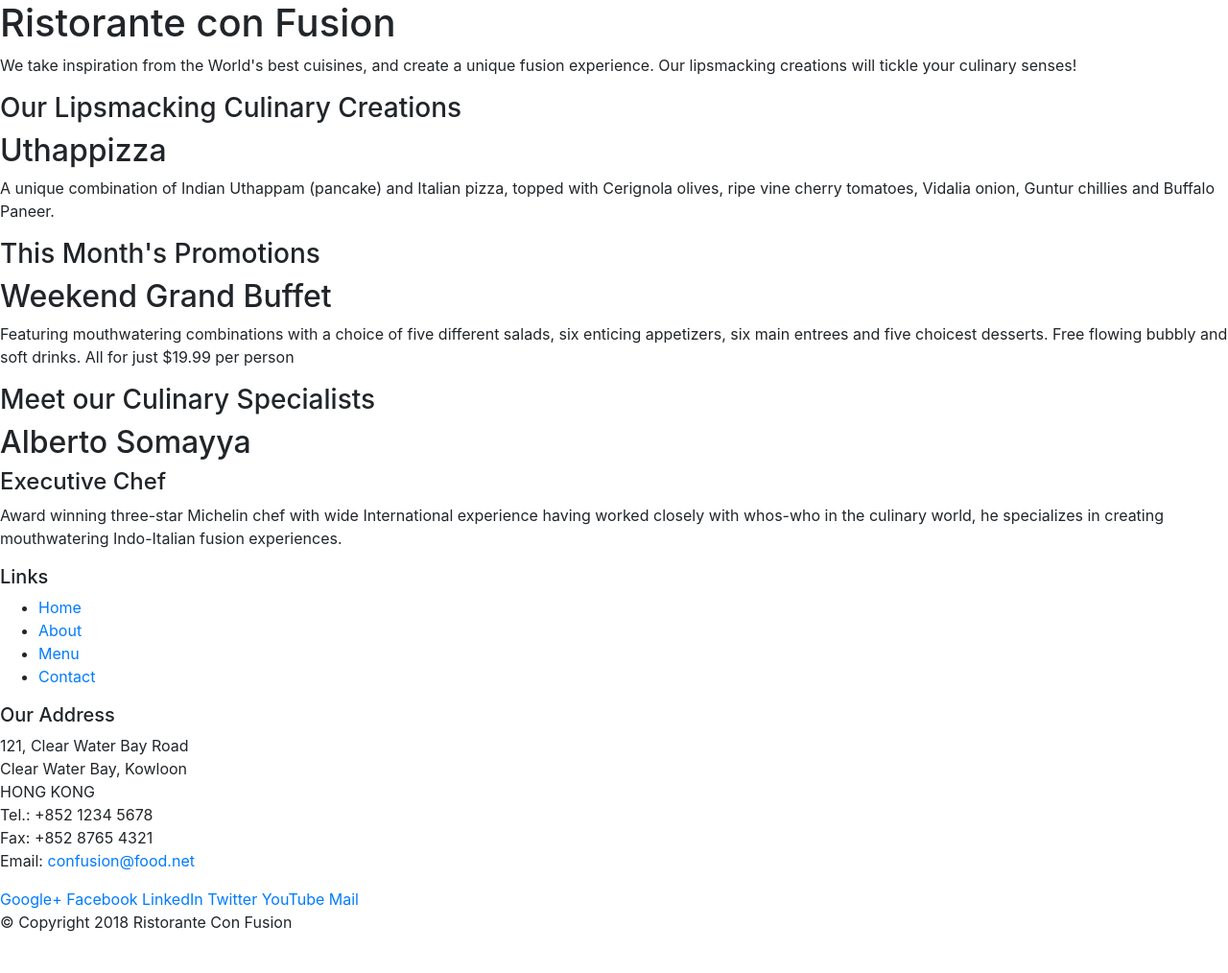
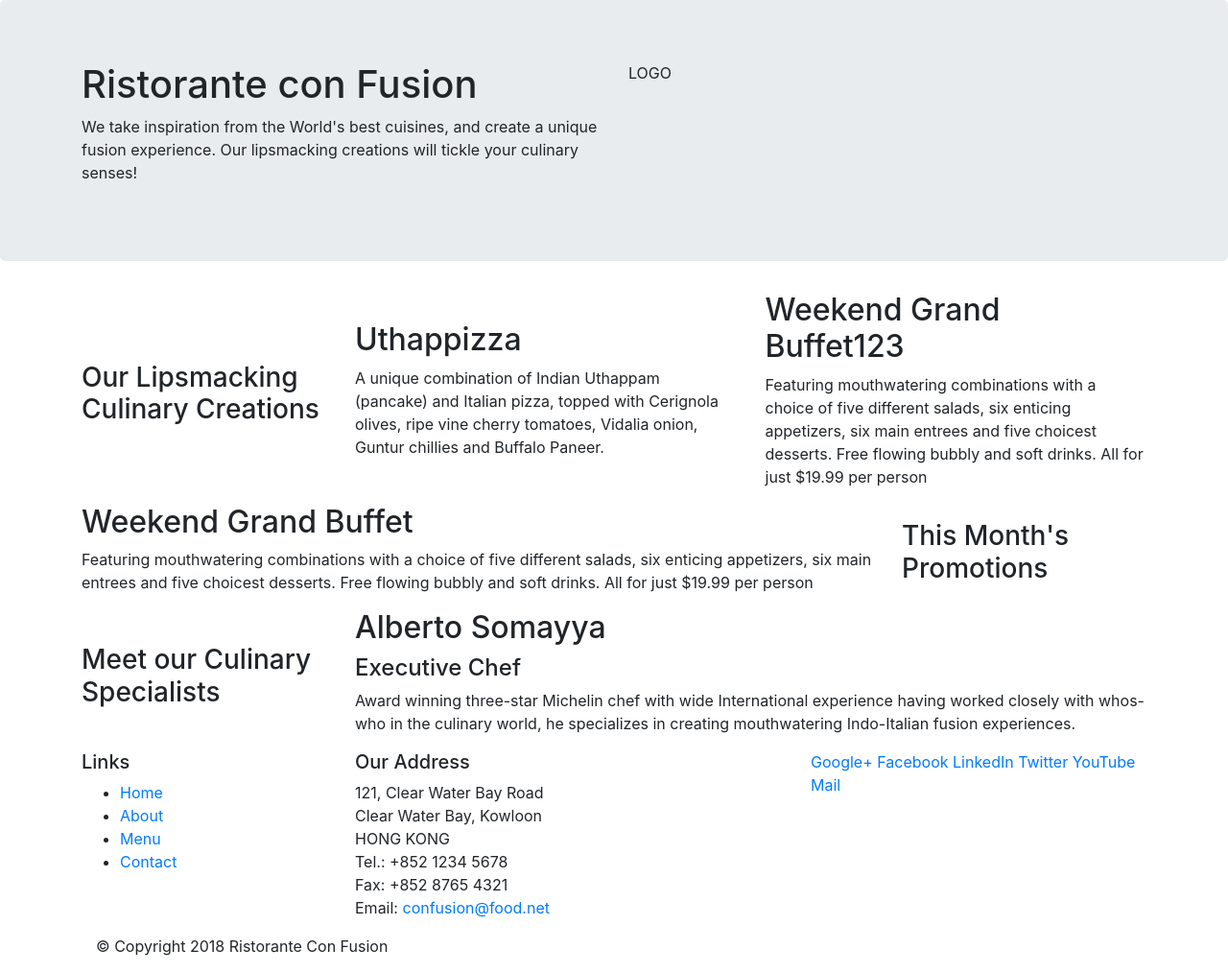
Before and after one commit to kobaf/Bootstrap4Intro, a website: page index.html in a window 1280 px wide. Shown: the whole page at 96% size. Before the commit the page ends 989 px from the top, so only its background shows below. Drawn offline with nearby package versions, Linux system fonts and the light colour scheme.

Commit message:
Applied Bootstrap Utils

```diff
--- a/index.html
+++ b/index.html
@@ -14,46 +14,51 @@
 
 <body>
 
-    <header>
-        <div>
-            <div>
-                <div>
+    <header class="jumbotron">
+        <div class="container">
+            <div class="row">
+                <div class="col-12 col-sm-6">
                     <h1>Ristorante con Fusion</h1>
                     <p>We take inspiration from the World's best cuisines, and create a unique fusion experience. Our lipsmacking creations will tickle your culinary senses!</p>
                 </div>
-                <div>
+                <div class="col-12 col-sm">
+                    <p>LOGO</p>
                 </div>
             </div>
         </div>
     </header>
 
-    <div>
-        <div>
-            <div>
+    <div class="container">
+        <div class="row align-items-center">
+            <div class="col-12 col-sm-4 col-md-3 align-items-center">
                 <h3>Our Lipsmacking Culinary Creations</h3>
             </div>
-            <div>
+            <div class="col-12 col-sm col-md">
                 <h2>Uthappizza</h2>
                 <p>A unique combination of Indian Uthappam (pancake) and Italian pizza, topped with Cerignola olives, ripe vine cherry tomatoes, Vidalia onion, Guntur chillies and Buffalo Paneer.</p>
+            </div>
+            <div  class="col col-sm col-md">
+                <h2>Weekend Grand Buffet123</h2>
+                <p>Featuring mouthwatering combinations with a choice of five different salads, six enticing appetizers, six main entrees and five choicest desserts. Free flowing bubbly and soft drinks. All for just $19.99 per person </p>
             </div>
         </div>
 
 
-        <div>
-            <div>
+        <div class="row align-items-center">
+            <div class="col-12 col-sm-4 col-md-3 order-sm-last">
                 <h3>This Month's Promotions</h3>
             </div>
-            <div>
+            <div  class="col col-sm col-md order-sm-first">
                 <h2>Weekend Grand Buffet</h2>
                 <p>Featuring mouthwatering combinations with a choice of five different salads, six enticing appetizers, six main entrees and five choicest desserts. Free flowing bubbly and soft drinks. All for just $19.99 per person </p>
             </div>
         </div>
 
-        <div>
-            <div>
+        <div class="row align-items-center">
+            <div class="col-12 col-sm-4 col-md-3">
                 <h3>Meet our Culinary Specialists</h3>
             </div>
-            <div>
+            <div  class="col col-sm col-md">
                 <h2>Alberto Somayya</h2>
                 <h4>Executive Chef</h4>
                 <p>Award winning three-star Michelin chef with wide International experience having worked closely with whos-who in the culinary world, he specializes in creating mouthwatering Indo-Italian fusion experiences. </p>
@@ -62,9 +67,9 @@
     </div>
 
     <footer>
-        <div>
-            <div>
-                <div>
+        <div class="container">
+            <div class="row">
+                <div class="col-4 col-sm-2">
                     <h5>Links</h5>
                     <ul>
                         <li><a href="#">Home</a></li>
@@ -73,7 +78,7 @@
                         <li><a href="#">Contact</a></li>
                     </ul>
                 </div>
-                <div>
+                <div class="col-7 col-sm-5 offset-1">
                     <h5>Our Address</h5>
                     <address>
 		              121, Clear Water Bay Road<br>
@@ -84,7 +89,7 @@
 		              Email: <a href="mailto:confusion@food.net">confusion@food.net</a>
 		           </address>
                 </div>
-                <div>
+                <div class="col-12 col-sm-4">
                     <div>
                         <a href="http://google.com/+">Google+</a>
                         <a href="http://www.facebook.com/profile.php?id=">Facebook</a>
@@ -96,7 +101,7 @@
                 </div>
            </div>
            <div>
-                <div>
+                <div class="col-auto">
                     <p>© Copyright 2018 Ristorante Con Fusion</p>
                 </div>
            </div>
```
